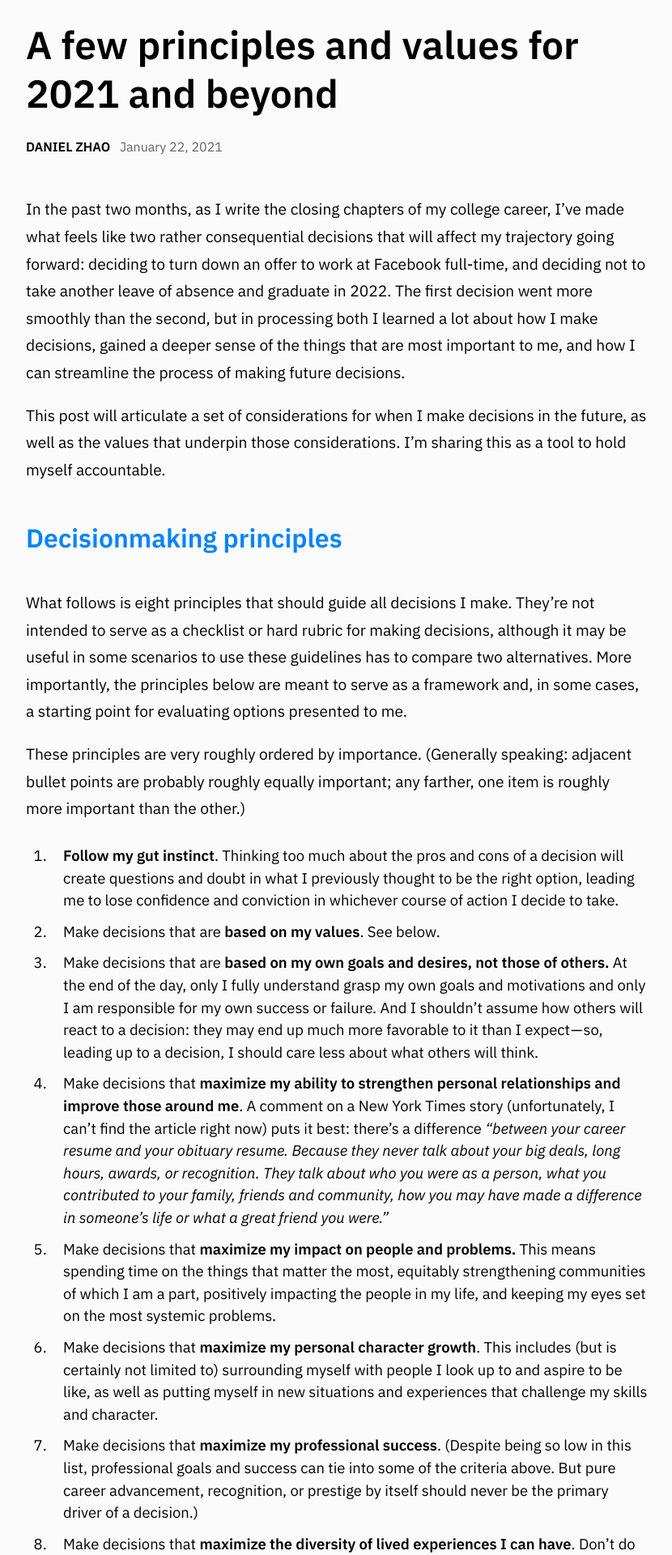
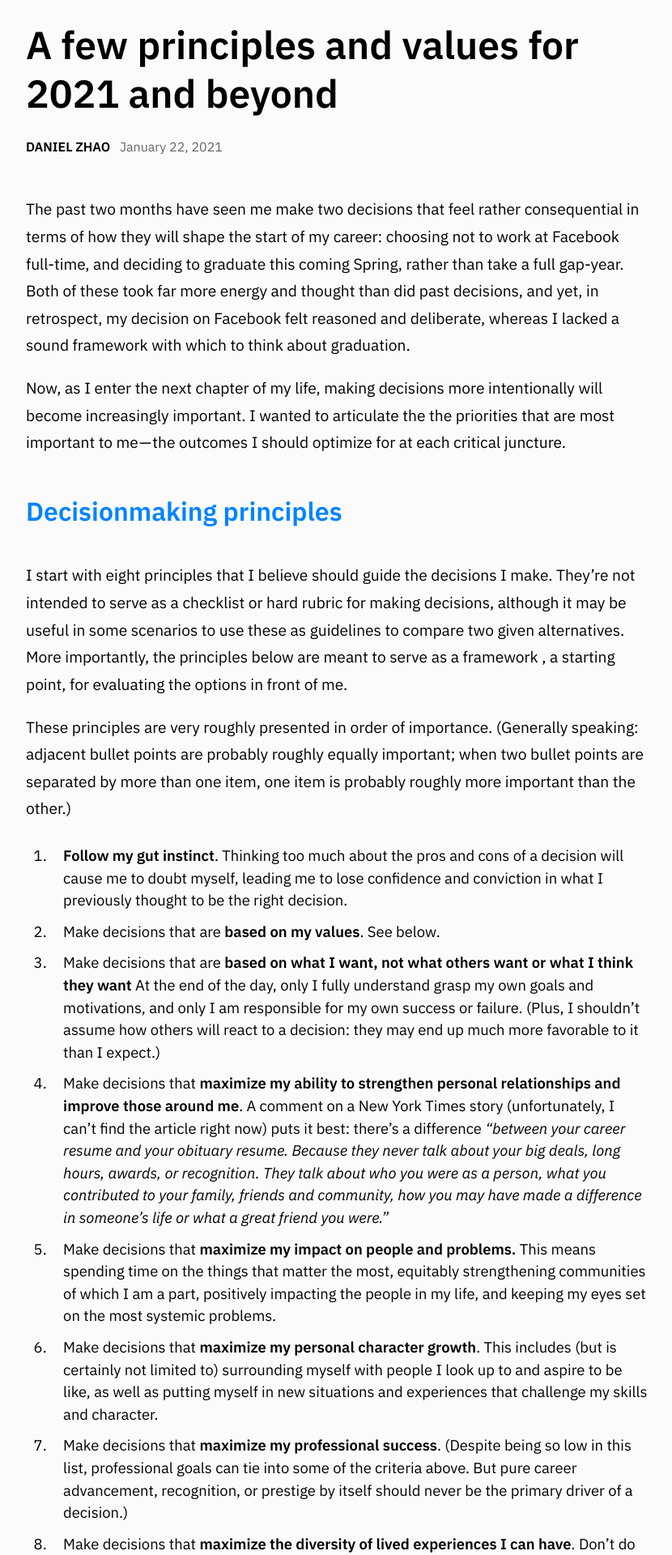
Before and after one commit to iamdanzhao/iamdanzhao.github.io, a Jekyll site: the page built from _posts/2021-01-22-goals-and-values.md, in a window 1280 px wide. Shown: the part 328-2248 px from the top of the page at 81% size, without its empty margins (224-1054 px from the left). Built offline with Jekyll 4.4.1, drawn with Linux system fonts in a browser that asks for light colours; some of the changed text lies outside the part shown.

Commit message:
update values post

```diff
--- a/_posts/2021-01-22-goals-and-values.md
+++ b/_posts/2021-01-22-goals-and-values.md
@@ -5,45 +5,40 @@
 layout: blog
 ---
 
-In the past two months, as I write the closing chapters of my college career, I’ve made what feels like two rather consequential decisions that will affect my trajectory going forward: deciding to turn down an offer to work at Facebook full-time, and deciding not to take another leave of absence and graduate in 2022. The first decision went more smoothly than the second, but in processing both I learned a lot about how I make decisions, gained a deeper sense of the things that are most important to me, and how I can streamline the process of making future decisions.
+The past two months have seen me make two decisions that feel rather consequential in terms of how they will shape the start of my career: choosing not to work at Facebook full-time, and deciding to graduate this coming Spring, rather than take a full gap-year. Both of these took far more energy and thought than did past decisions, and yet, in retrospect, my decision on Facebook felt reasoned and deliberate, whereas I lacked a sound framework with which to think about graduation.
 
-This post will articulate a set of considerations for when I make decisions in the future, as well as the values that underpin those considerations. I’m sharing this as a tool to hold myself accountable.
+Now, as I enter the next chapter of my life, making decisions more intentionally will become increasingly important. I wanted to articulate the the priorities that are most important to me — the outcomes I should optimize for at each critical juncture.
 
 ## Decisionmaking principles
 
-What follows is eight principles that should guide all decisions I make. They’re not intended to serve as a checklist or hard rubric for making decisions, although it may be useful in some scenarios to use these guidelines has to compare two alternatives. More importantly, the principles below are meant to serve as a framework and, in some cases, a starting point for evaluating options presented to me.
+I start with eight principles that I believe should guide the decisions I make. They’re not intended to serve as a checklist or hard rubric for making decisions, although it may be useful in some scenarios to use these as guidelines to compare two given alternatives. More importantly, the principles below are meant to serve as a framework , a starting point, for evaluating the options in front of me.
 
-These principles are very roughly ordered by importance. (Generally speaking: adjacent bullet points are probably roughly equally important; any farther, one item is roughly more important than the other.)
+These principles are very roughly presented in order of importance. (Generally speaking: adjacent bullet points are probably roughly equally important; when two bullet points are separated by more than one item, one item is probably roughly more important than the other.)
 
-1. **Follow my gut instinct**. Thinking too much about the pros and cons of a decision will create questions and doubt in what I previously thought to be the right option, leading me to lose confidence and conviction in whichever course of action I decide to take.
+1. **Follow my gut instinct**. Thinking too much about the pros and cons of a decision will cause me to doubt myself, leading me to lose confidence and conviction in what I previously thought to be the right decision.
 2. Make decisions that are **based on my values**. See below.
-3. Make decisions that are **based on my own goals and desires, not those of others.** At the end of the day, only I fully understand grasp my own goals and motivations and only I am responsible for my own success or failure. And I shouldn’t assume how others will react to a decision: they may end up much more favorable to it than I expect — so, leading up to a decision, I should care less about what others will think.
+3. Make decisions that are **based on what I want, not what others want or what I think they want** At the end of the day, only I fully understand grasp my own goals and motivations, and only I am responsible for my own success or failure. (Plus, I shouldn’t assume how others will react to a decision: they may end up much more favorable to it than I expect.)
 4. Make decisions that **maximize my ability to strengthen personal relationships and improve those around me**. A comment on a New York Times story (unfortunately, I can’t find the article right now) puts it best: there’s a difference *“between your career resume and your obituary resume. Because they never talk about your big deals, long hours, awards, or recognition. They talk about who you were as a person, what you contributed to your family, friends and community, how you may have made a difference in someone’s life or what a great friend you were.”*
 5. Make decisions that **maximize my impact on people and problems.** This means spending time on the things that matter the most, equitably strengthening communities of which I am a part, positively impacting the people in my life, and keeping my eyes set on the most systemic problems.
 6. Make decisions that **maximize my personal character growth**. This includes (but is certainly not limited to) surrounding myself with people I look up to and aspire to be like, as well as putting myself in new situations and experiences that challenge my skills and character.
-7. Make decisions that **maximize my professional success**. (Despite being so low in this list, professional goals and success can tie into some of the criteria above. But pure career advancement, recognition, or prestige by itself should never be the primary driver of a decision.)
-8. Make decisions that **maximize the diversity of lived experiences I can have**. Don’t do something (or not do something) if I know I’ll live to regret it — particularly when it’s a once-in-a-lifetime opportunity.
+7. Make decisions that **maximize my professional success**. (Despite being so low in this list, professional goals can tie into some of the criteria above. But pure career advancement, recognition, or prestige by itself should never be the primary driver of a decision.)
+8. Make decisions that **maximize the diversity of lived experiences I can have**. Don’t do something (or pass up the chance to do something) if I know I’ll live to regret it — particularly if it’s once-in-a-lifetime.
 
-When I’ve made a decision using the **best available information** to me at that time and **in accordance with these principles**, I don’t have to regret any of my past decisions.
+And, once I’ve made a decision using the **best available information** to me at that time, **in accordance with these principles**, and aligned with my goals, I don’t have to regret past decisions.
 
-## Driving values and beliefs
+## Driving values
 
-These five ideas underpin my worldview, in turn shaping my actions and beliefs. A few are based on my experiences and training; others are more deep-rooted beliefs I hold, for which I’m still in the process of reflecting and identifying their origins.
+I’ve journaled for nearly ten years now, and over winter break, I also decided to sit down to review some of these entries — primarily from those written in the past four years — to reflect on the things I care about the most.
 
-- **Integrity**: **Integrity, honesty, and hard work** will lead to better personal, professional, and societal outcomes.
-- **Accountability: Accountability fosters better outcomes**. Personally, this means that I need systems in place that will ensure I deliver on goals and expected outcomes. Socially, this means that the provision of goods and services is most effective when provided by institutions that are held accountable by the people they serve.
-- **Duty**: **We each have a duty to improve the society we live in.** There are no shortage of problems in our society, but there a dire shortage of people working on them — and even fewer working on the most impactful ones. The more privilege we enjoy in our lives and the more resources that our loved ones, our communities, and our society have collectively invested in our lives, the greater the individual responsibility we have to tackle these important problems and give back to those who have given to us.
-- **Public institutions**: **Strong, accountable public institutions are most prepared** and able to enact change on society’s most systemic problems and right the most deep-rooted injustices. Private enterprises have their place, but there must ultimately exist a balance of power between private and public institutions.
-- **“Empirical humanism”**: **Numbers rarely tell the entire story**, and straightforward explanations and solutions for problems are often difficult to come by. Listening to people and listening to data are equally important.
+These six ideas underpin my worldview, in turn shaping my actions and beliefs. A few are based on my experiences and training; others are more deep-rooted beliefs I hold, for which I’m still in the process of reflecting on and identifying where they originate.
 
-## Lessons I’ve learned along the way
+- ***Integrity***: **Integrity, honesty, and hard work** will lead to personal and professional outcomes that I will be most proud of.
+- ***Accountability*: Accountability fosters better outcomes**. Personally, this means that I need systems in place that will ensure I deliver on goals and expected outcomes. Socially, this means that the provision of goods and services is most effective when provided by institutions that are held accountable by the people they serve.
+- ***Mutual duty*: We have to give to get.** We have to invest in relationships and our communities before we can expect them to invest in us.
+- ***Do good*: We have a duty to improve the society we live in.** The more privilege we enjoy in our own lives — and the more resources that our loved ones, our communities, and our society have collectively invested in us— the greater the individual responsibility we have to tackle important problems in ways that benefit those around us and give back to those who have given to us. In some ways, is a corollary of mutual duty.)
+- ***Public institutions*: Strong, accountable public institutions are most prepared and able to enact structural change,** to right the most deep-rooted injustices. Private enterprise has its place, but there must ultimately exist a balance of power between private and public institutions.
+- ***Empirical humanism***: **Numbers rarely tell the entire story**, and straightforward explanations and solutions for problems are often difficult to come by. Listening to people and listening to data are equally important.
 
-In reviewing my journal entries (primarily those from the past four years of college), here are a few things I’ve learned about myself that I need to keep in mind moving forward.
+You can think of the difference of what I’m calling principles and values in terms of navigation (but without access to a map: suppose I’m driving from New York to Los Angeles. Values dictate my destination — the overarching direction in which I should drive, a Polaris to set my eyes on — while principles help me pick which road to take at each interchange, at each critical juncture. (Then, goals are somewhere in between values and principles: they are more short-term than a north star, but more long-term than a single decision.)
 
-- I’ve been terrible at setting goals and achieving that, and I need to change that. I can deliver outcome when I have a clear goal in mind and make decisions anchored to those goals.
-- Don’t be afraid to ask for things. I was raised in a way where I’ve been conditioned to not ask for things, to accept what others want from me, but that needs to change if I want to be content with my own life.
-- I don’t need to be self-sufficient in everything I do. It’s okay to ask others for help and guidance, especially when I’m first entering new spaces and transitioning to new environments.
-- I need to be confident in what I’m doing, and I need to be confident in my identity, character, skills, and beliefs.
-- Despite the academic environment in which I’ve been immersed for the past sixteen years, my self-worth is based on far more than my self-perceived success and achievements.
-- Comparing myself to others is healthy when it serves as a motivator; it’s unhealthy when I use a comparison to judge my self-worth. Character and identity is complex, and simple comparisons often disregard much nuance.
-- **If I work as hard as I can in everything I do given the hand of cards that I’m dealt—in other words, if I make decisions based on all available information and in accordance with my values, based on my specific circumstances—then I give permission to myself to be content with my accomplishments and outcomes.**
+In the future, I’ll explore some of these values in more depth individually.
--- a/styles/main.css
+++ b/styles/main.css
@@ -701,7 +701,7 @@
     }
 
     .stuck + * {
-        padding-top: 60px;
+        padding-top: 80px;
     }
 }
 
```
